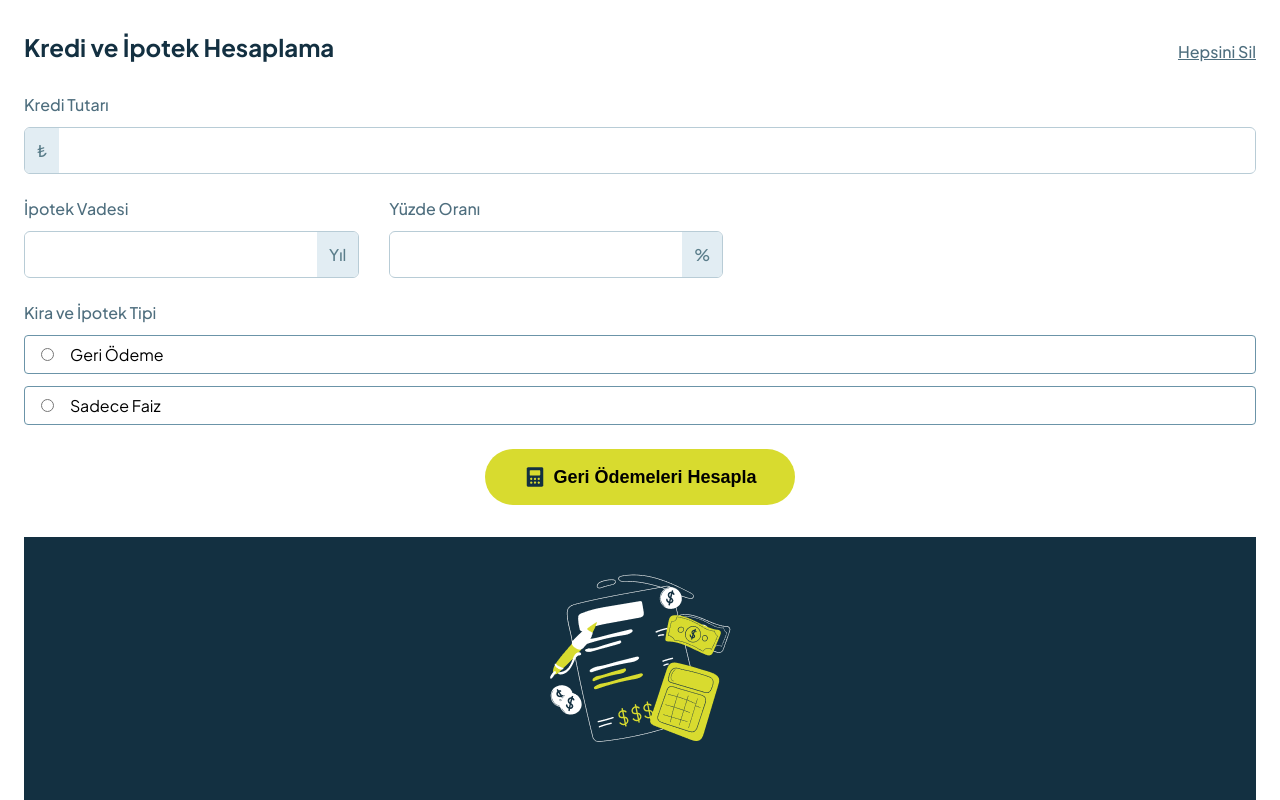
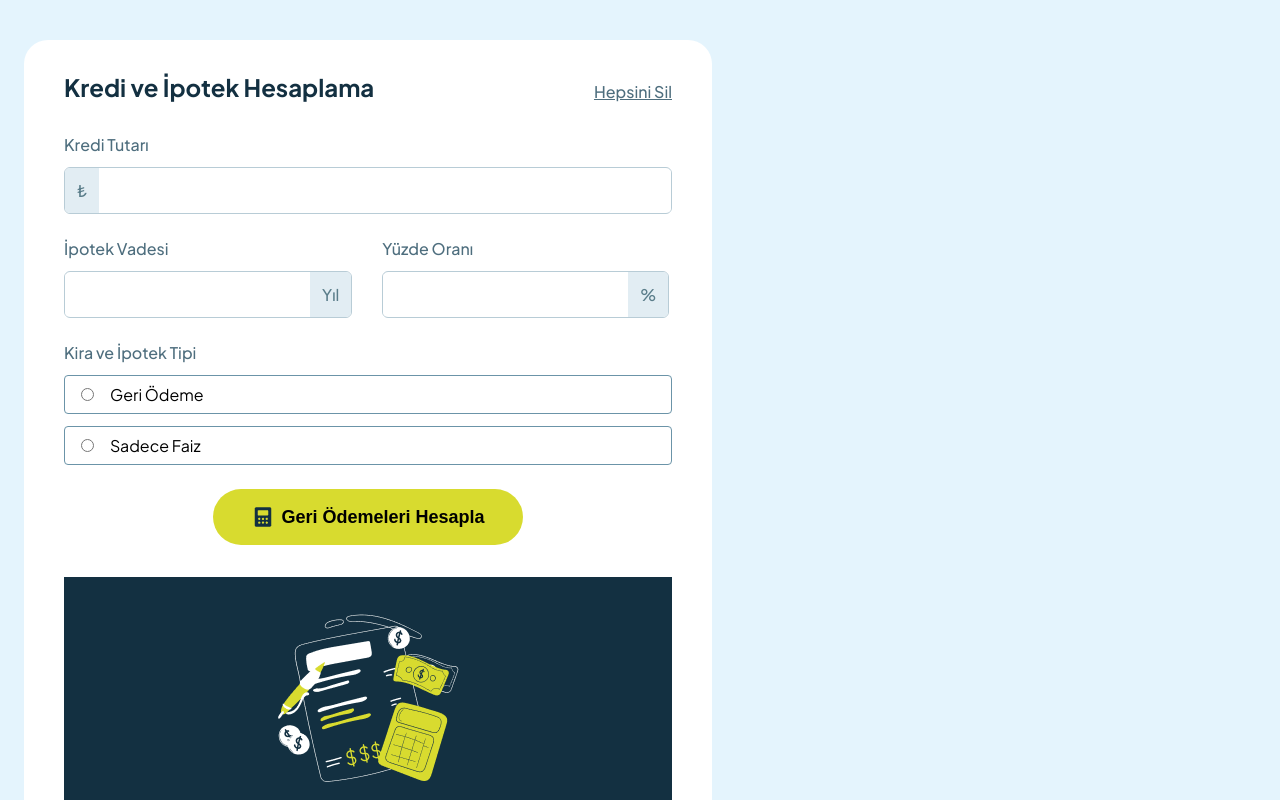
Before and after one commit to dursunkokturk/Front-End-School-React-JS-Project-Loan-And-Mortgage-Calculator-App-V3, a React (Vite) app: page / in a window 1280 px wide. Shown: the top 800 px of the page. Built offline with nearby package versions, Linux system fonts and the light colour scheme.

Commit message:
src klasoru icindeki app.jsx component icindeki body ve container alanlarinda tablet gorunum icin app.css dosyasinda css duzenlemesi yapildi

```diff
--- a/src/App.css
+++ b/src/App.css
@@ -170,6 +170,16 @@ button img {
 }
 
 @media (min-width:768px) {
+  body{
+    background-color: #E4F4FD;
+    margin-top: 40px;
+  }
+  .container {
+    width: 688px;
+    background-color: white;
+    padding-inline: 40px;
+    border-radius: 24px;
+  }
   .container .header {
     display: flex;
     justify-content: space-between;
@@ -181,7 +191,7 @@ button img {
   }
 
   .mortgage-term-and-interest-rate input {
-    width: 292px;
+    width: 245px;
   }
   .mortgage-term-and-interest-rate .form-group{
     padding-right: 30px;
```
